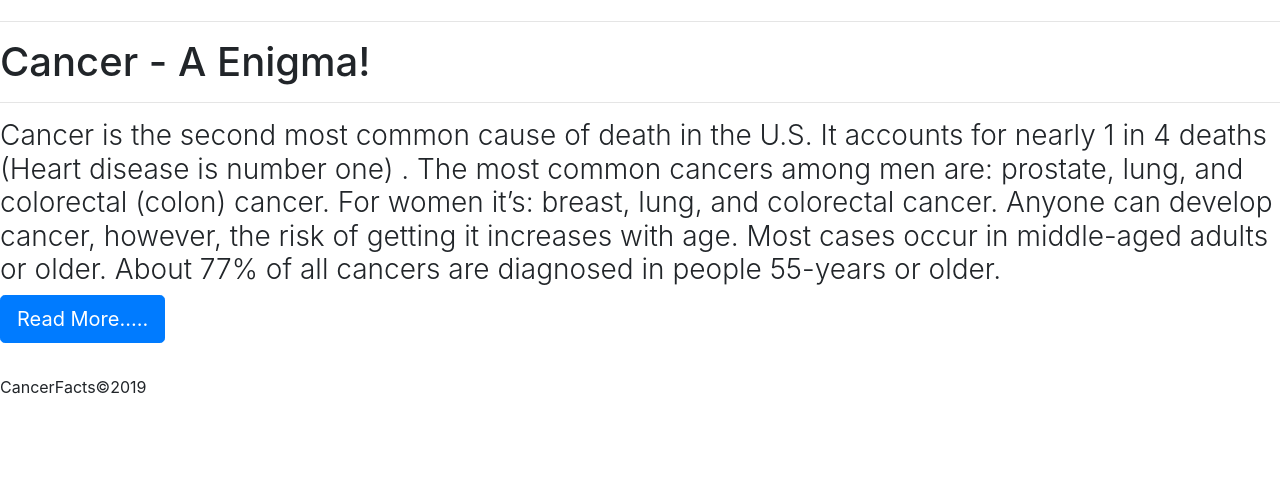
After one commit to nomadtomas/cancer-data-app, a Flask app: page /index.html in a window 1280 px wide. The commit adds this page. Shown: the part 301-800 px from the top of the page. Run offline with Flask 2, Linux system fonts and the light colour scheme; some libraries are stand-ins or nearby versions.

Commit message:
added cover html and updated other html sheets

```diff
--- a/Cancer_Data_App/app.py
+++ b/Cancer_Data_App/app.py
@@ -33,8 +33,12 @@
 Samples_Metadata = Base.classes.sample_metadata
 Samples = Base.classes.samples
 
+@app.route("/")
+def index():
+    """Return the homepage."""
+    return render_template("cover.html")
 
-@app.route("/")
+@app.route("/index.html")
 def index():
     """Return the homepage."""
     return render_template("index.html")
--- /dev/null
+++ b/Cancer_Data_App/templates/cover.html
@@ -0,0 +1,47 @@
+<!Doctype html>
+<html>
+<head>
+    <meta charset="UTF-8">
+    <meta name="viewport" content="width=device-width, initial-scale=1.0">
+    <meta http-equiv="X-UA-Compatible" content="ie=edge">
+    <link rel="stylesheet" href="https://stackpath.bootstrapcdn.com/bootstrap/4.3.1/css/bootstrap.min.css" integrity="sha384-ggOyR0iXCbMQv3Xipma34MD+dH/1fQ784/j6cY/iJTQUOhcWr7x9JvoRxT2MZw1T" crossorigin="anonymous">
+    <title>CancerFacts</title>
+    <script src="https://ajax.googleapis.com/ajax/libs/jquery/3.4.0/jquery.min.js"></script>
+    <script src="https://cdnjs.cloudflare.com/ajax/libs/popper.js/1.14.7/umd/popper.min.js"></script>
+    <script src="https://maxcdn.bootstrapcdn.com/bootstrap/4.3.1/js/bootstrap.min.js"></script>
+  <link rel=stylesheet type="text/css" href="../static/css/landing.css">
+</head>
+<body>
+  <header>
+        <video loop muted autoplay playsinline poster="https://ak9.picdn.net/shutterstock/videos/26643439/preview/stock-footage-in-the-secure-high-level-laboratory-scientists-in-a-coverall-conducting-a-research-chemist-adjusts.webm">
+            <source src="https://ak9.picdn.net/shutterstock/videos/26643439/preview/stock-footage-in-the-secure-high-level-laboratory-scientists-in-a-coverall-conducting-a-research-chemist-adjusts.webm.mp4" type="video/mp4" />
+        </video>
+        <div class="banner">
+            <div class="banner-text">
+               <hr>
+               <h1> Cancer - A Enigma!</h1>
+               <hr>
+                <h3 style="font-weight: 300">Cancer is the second most common cause of death in the U.S. It accounts for nearly
+               1 in 4 deaths (Heart disease is number one) . The most common cancers among men are:
+               prostate, lung, and colorectal (colon) cancer. For women it’s: breast, lung, and colorectal cancer.
+               Anyone can develop cancer, however, the risk of getting it increases with age. Most cases occur in
+                middle-aged adults or older. About 77% of all cancers are diagnosed in people 55-years or older.</h3>
+                <p><a class="btn btn-primary btn-lg" href="index.html" role="button">Read More.....</a></p>
+            </div>
+        </div>
+
+    </header>
+    <div class="row" class ="next-row"><p></p></div>
+
+
+
+    <footer>
+        <div>
+            <p>CancerFacts&copy;2019</p>
+        </div>
+    </footer>
+<script src="app.js"></script>
+<script src="style.css"></script>
+
+</body>
+</html>
--- a/Cancer_Data_App/templates/hospitals.html
+++ b/Cancer_Data_App/templates/hospitals.html
@@ -37,7 +37,7 @@
             <div class="collapse navbar-collapse" id="navbarNavDropdown">
                 <ul class="navbar-nav">
                     <li class="nav-item active">
-                      <a class="nav-link" href="/">Home <span class="sr-only">(current)</span></a>
+                      <a class="nav-link" href="index.html">Home <span class="sr-only">(current)</span></a>
                     </li>
                     <li class="nav-item">
                       <a class="nav-link" href="about.html">About Us</a>
--- a/Cancer_Data_App/templates/index.html
+++ b/Cancer_Data_App/templates/index.html
@@ -37,7 +37,7 @@
       <div class="collapse navbar-collapse" id="navbarNavDropdown">
           <ul class="navbar-nav">
               <li class="nav-item active">
-                <a class="nav-link" href="/">Home <span class="sr-only">(current)</span></a>
+                <a class="nav-link" href="index.html">Home <span class="sr-only">(current)</span></a>
               </li>
               <li class="nav-item">
                 <a class="nav-link" href="about.html">About Us</a>
@@ -108,7 +108,7 @@
                 <li>Esophageal cancer</li>
             </ol>
     </div>
-      <div class="col-md-8">
+      <div class="col-md-6">
       <div class="accordion md-accordion" id="accordionEx" role="tablist" aria-multiselectable="true">
 
       <!-- Accordion card -->
```
